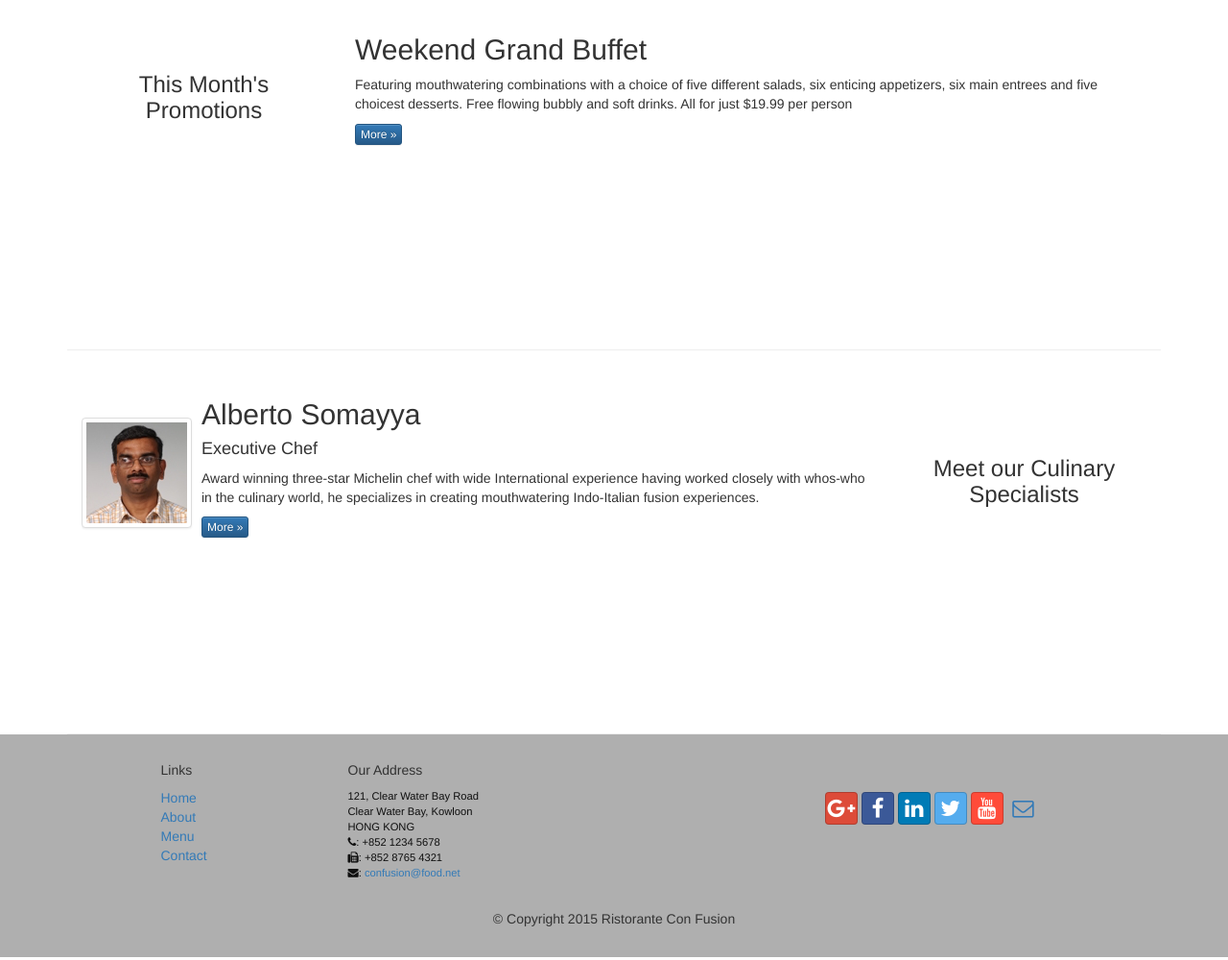
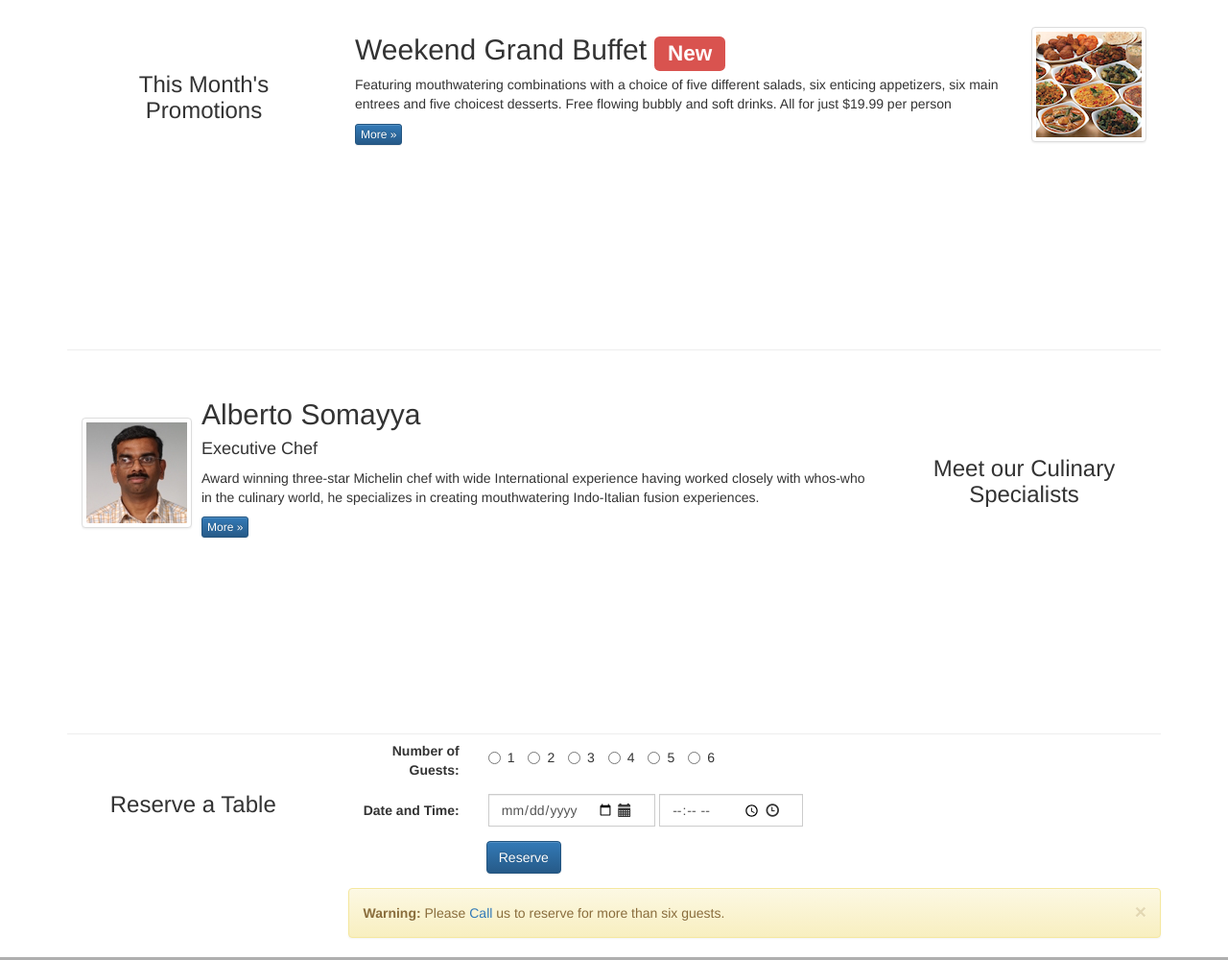
Before and after one commit to yaroslav-rybiak/fullstackcoursera, a plain HTML site: page 02frameworks/conFusion/index.html in a window 1280 px wide. Shown: the part 900-1900 px from the top of the page at 96% size. Drawn offline with nearby package versions, Linux system fonts and the light colour scheme.

Commit message:
week 02 assignment

```diff
--- a/02frameworks/conFusion/index.html
+++ b/02frameworks/conFusion/index.html
@@ -57,6 +57,22 @@
                 </li>
                 <li><a href="contactus.html"><i class="fa fa-envelope-o"></i>&nbsp;Contact</a></li>
             </ul>
+            <form class="navbar-form navbar-right">
+                <div class="form-group">
+                    <label class="sr-only" for="email">Email</label>
+                    <input type="email" class="form-control" id="email" placeholder="Email">
+                </div>
+                <div class="form-group">
+                    <label class="sr-only" for="password">Email</label>
+                    <input type="password" class="form-control" id="password" placeholder="Password">
+                </div>
+                <div class="checkbox">
+                    <label class="text-primary" style="color:white">
+                        <input type="checkbox"> <strong>Remember me</strong>
+                    </label>
+                </div>
+                <button type="submit" class="btn btn-info">Sign in</button>
+            </form>
         </div>
     </div>
 </nav>
@@ -75,6 +91,10 @@
             <div class="col-xs-12 col-sm-2">
                 <p style="padding:20px;"></p>
                 <img src="img/logo.png" class="img-responsive">
+            </div>
+            <div class="col-xs-12 col-sm-2">
+                <p style="padding:40px;"></p>
+                <a href="#reserveform" type="button" class="btn btn-primary btn-warning btn-block">Reserve Table</a>
             </div>
         </div>
     </div>
@@ -98,12 +118,11 @@
             <div class="media">
                 <div class="media-left media-middle">
                     <a href="#">
-                        <img class="media-object img-thumbnail"
-                             src="img/uthappizza.png" alt="Uthappizza">
+                        <img class="media-object img-thumbnail" src="img/uthappizza.png" alt="Uthappizza">
                     </a>
                 </div>
                 <div class="media-body">
-                    <h2 class="media-heading">Uthappizza</h2>
+                    <h2>Uthappizza&nbsp;<span class="label label-danger">Hot</span>&nbsp;<span class="badge">$4.99</span></h2>
                     <p>A unique combination of Indian Uthappam (pancake) and
                         Italian pizza, topped with Cerignola olives, ripe vine
                         cherry tomatoes, Vidalia onion, Guntur chillies and
@@ -121,12 +140,21 @@
             <h3 align="center">This Month's Promotions</h3>
         </div>
         <div class="col-xs-12 col-sm-9">
-            <h2>Weekend Grand Buffet</h2>
-            <p>Featuring mouthwatering combinations with a choice of
-                five different salads, six enticing appetizers, six main entrees and
-                five choicest desserts. Free flowing bubbly and soft drinks. All for
-                just $19.99 per person </p>
-            <p><a class="btn btn-primary btn-xs" href="#">More &raquo;</a></p>
+            <div class="media">
+                <div class="media-body">
+                    <h2>Weekend Grand Buffet&nbsp;<span class="label label-danger">New</span></h2>
+                    <p>Featuring mouthwatering combinations with a choice of
+                        five different salads, six enticing appetizers, six main entrees and
+                        five choicest desserts. Free flowing bubbly and soft drinks. All for
+                        just $19.99 per person </p>
+                    <p><a class="btn btn-primary btn-xs" href="#">More &raquo;</a></p>
+                </div>
+                <div class="media-right media-middle">
+                    <a href="#">
+                        <img class="media-object img-thumbnail" src="img/buffet.png" alt="Buffet">
+                    </a>
+                </div>
+            </div>
         </div>
     </div>
 
@@ -139,8 +167,7 @@
             <div class="media">
                 <div class="media-left media-middle">
                     <a href="#">
-                        <img class="media-object img-thumbnail"
-                             src="img/alberto.png" alt="Alberto Somayya">
+                        <img class="media-object img-thumbnail" src="img/alberto.png" alt="Alberto Somayya">
                     </a>
                 </div>
                 <div class="media-body">
@@ -154,6 +181,69 @@
                     <p><a class="btn btn-primary btn-xs" href="#">More &raquo;</a></p>
                 </div>
             </div>
+        </div>
+    </div>
+
+    <div class="row" id="reserveform">
+        <div class="col-xs-12 col-sm-3">
+            <p style="padding:20px;"></p>
+            <h3 align="center">Reserve a Table</h3>
+        </div>
+        <div class="col-xs-12 col-sm-9">
+            <form class="form-horizontal">
+
+                <div class="form-group">
+                    <label for="radioGuests" class="col-sm-2 control-label">Number of Guests:</label>
+                    <div class="radio col-sm-10" id="radioGuests">
+                        <label class="radio-inline">
+                            <input type="radio" name="guestsNumber" id="inlineRadio1" value="option1"> 1
+                        </label>
+                        <label class="radio-inline">
+                            <input type="radio" name="guestsNumber" id="inlineRadio2" value="option2"> 2
+                        </label>
+                        <label class="radio-inline">
+                            <input type="radio" name="guestsNumber" id="inlineRadio3" value="option3"> 3
+                        </label>
+                        <label class="radio-inline">
+                            <input type="radio" name="guestsNumber" id="inlineRadio4" value="option3"> 4
+                        </label>
+                        <label class="radio-inline">
+                            <input type="radio" name="guestsNumber" id="inlineRadio5" value="option3"> 5
+                        </label>
+                        <label class="radio-inline">
+                            <input type="radio" name="guestsNumber" id="inlineRadio6" value="option3"> 6
+                        </label>
+                    </div>
+                </div>
+
+                <div class="form-group">
+                    <label for="dateTime" class="col-sm-2 control-label">Date and Time:</label>
+                    <div class="form-inline col-sm-10" id="dateTime">
+                        <div class="input-group has-feedback">
+                            <label for="date" class="sr-only">Date</label>
+                            <input type="date" placeholder="Date" id="date" class="form-control">
+                            <i class="glyphicon glyphicon-calendar form-control-feedback"></i>
+                        </div>
+                        <div class="input-group has-feedback">
+                            <label for="time" class="sr-only">Time</label>
+                            <input type="time" placeholder="Time" id="time" class="form-control">
+                            <i class="glyphicon glyphicon-time form-control-feedback"></i>
+                        </div>
+                    </div>
+                </div>
+                <div class="form-group">
+                    <label for="reserveButton" class="col-sm-2 control-label sr-only">Reserve</label>
+                    <div class="form-inline col-sm-10">
+                        <a class="btn btn-primary" id="reserveButton">Reserve</a>
+                    </div>
+                </div>
+            </form>
+
+            <div class="alert alert-warning alert-dismissible" role="alert">
+                <button type="button" class="close" data-dismiss="alert" aria-label="Close"><span aria-hidden="true">&times;</span></button>
+                <strong>Warning:</strong> Please <a href="tel:+852 1234 5678">Call</a> us to reserve for more than six guests.
+            </div>
+
         </div>
     </div>
 </div>
```
